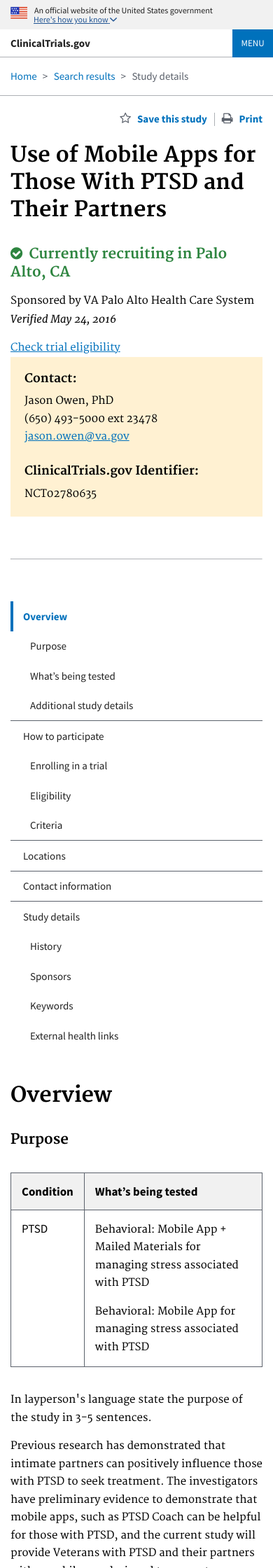
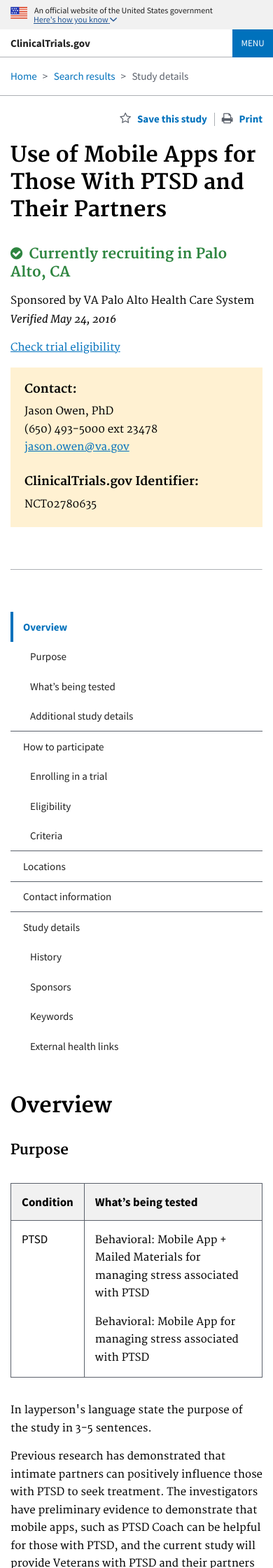
Before and after one commit to 18F/clinical-trials-prototype, a Jekyll site: the page built from pages/study-detail.md, in a window 390 px wide. Shown: the top 2240 px of the page at 70% size. Built offline with Jekyll 4.4.1, drawn with Linux system fonts in a browser that asks for light colours.

Commit message:
Update mobile style for link margin

```diff
--- a/_sass/_custom.scss
+++ b/_sass/_custom.scss
@@ -288,7 +288,10 @@
 }
 
 .study_detail-intro {
-  @include clip-margins;
+  @include media($medium-screen) {
+    @include clip-margins;
+  }
+
   clear: right;
 
   h3 {
@@ -314,10 +317,17 @@
   }
 }
 
+.study_detail-link-eligibility {
+  display: block;
+  margin-bottom: 1em;
+}
+
 // Breadcrumb navigation -------- //
 
 .sticky {
   @include media($medium-screen) {
+    max-height: 100vh;
+    overflow: auto;
     position: sticky;
     top: 0;
   }
--- a/pages/study-detail.md
+++ b/pages/study-detail.md
@@ -40,7 +40,7 @@
       <br>
       <em>Verified May 24, 2016</em>
     </p>
-    <a href="#">Check trial eligibility</a>
+    <a class="study_detail-link-eligibility" href="#">Check trial eligibility</a>
   </div>
   <div class="usa-width-five-twelfths">
     <aside class="box usa-color-bg-gold-lightest">
```
